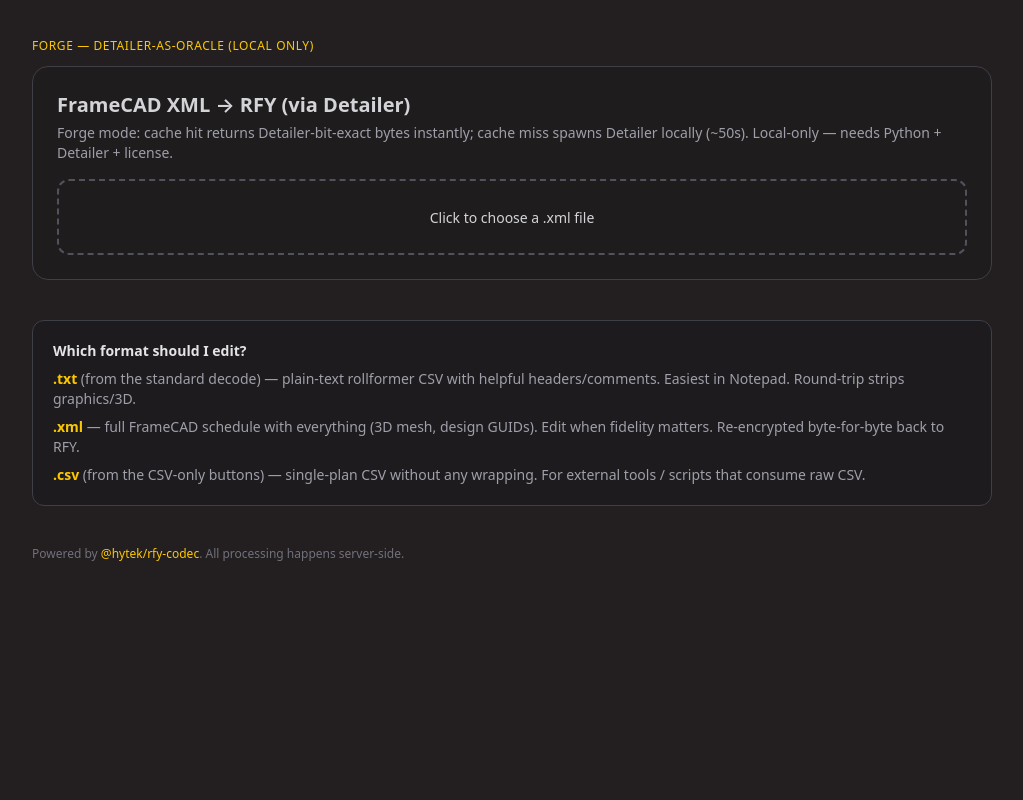
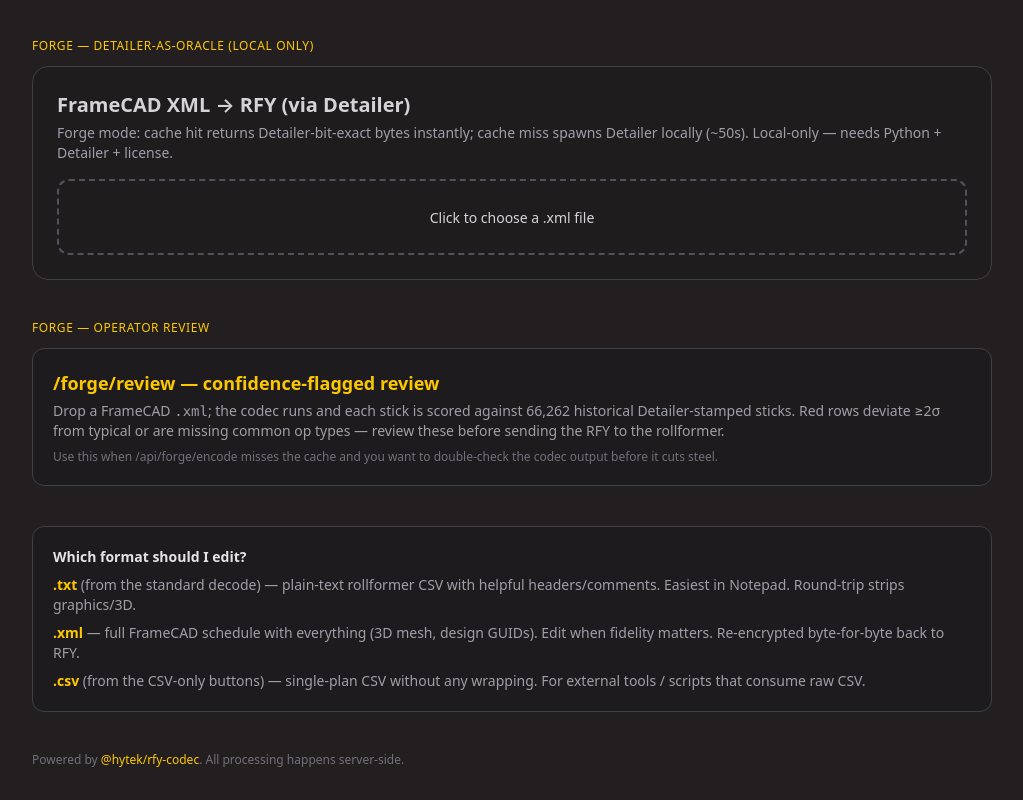
Before and after one commit to scotttextor/hytek-rfy-tools, a Next.js app: page / in a window 1280 px wide. Shown: the part 1047-1847 px from the top of the page, without its empty margins (128-1151 px from the left). Before the commit the page ends 1641 px from the top, so only its background shows below. Built offline with nearby package versions, Linux system fonts and the light colour scheme.

Commit message:
ui: link operator review card on home page

```diff
--- a/app/page.tsx
+++ b/app/page.tsx
@@ -225,6 +225,24 @@ export default function Page() {
         <ConverterCard mode="forge-encode" />
       </div>
 
+      <h3 className="text-xs uppercase tracking-wider text-yellow-400 mt-10 mb-3">Forge — Operator Review</h3>
+      <a
+        href="/forge/review"
+        className="block rounded-xl border border-zinc-700 bg-zinc-900/50 hover:border-yellow-400 hover:bg-zinc-900 p-5 transition-colors"
+      >
+        <h4 className="text-lg font-semibold text-yellow-400 mb-1">/forge/review — confidence-flagged review</h4>
+        <p className="text-sm text-zinc-400">
+          Drop a FrameCAD <code>.xml</code>; the codec runs and each stick is
+          scored against 66,262 historical Detailer-stamped sticks. Red rows
+          deviate ≥2σ from typical or are missing common op types — review
+          these before sending the RFY to the rollformer.
+        </p>
+        <p className="text-xs text-zinc-500 mt-2">
+          Use this when /api/forge/encode misses the cache and you want to
+          double-check the codec output before it cuts steel.
+        </p>
+      </a>
+
       <section className="mt-10 rounded-xl border border-zinc-700 bg-zinc-900/50 p-5 text-sm text-zinc-400">
         <h3 className="font-semibold text-zinc-200 mb-2">Which format should I edit?</h3>
         <ul className="space-y-2">
```
